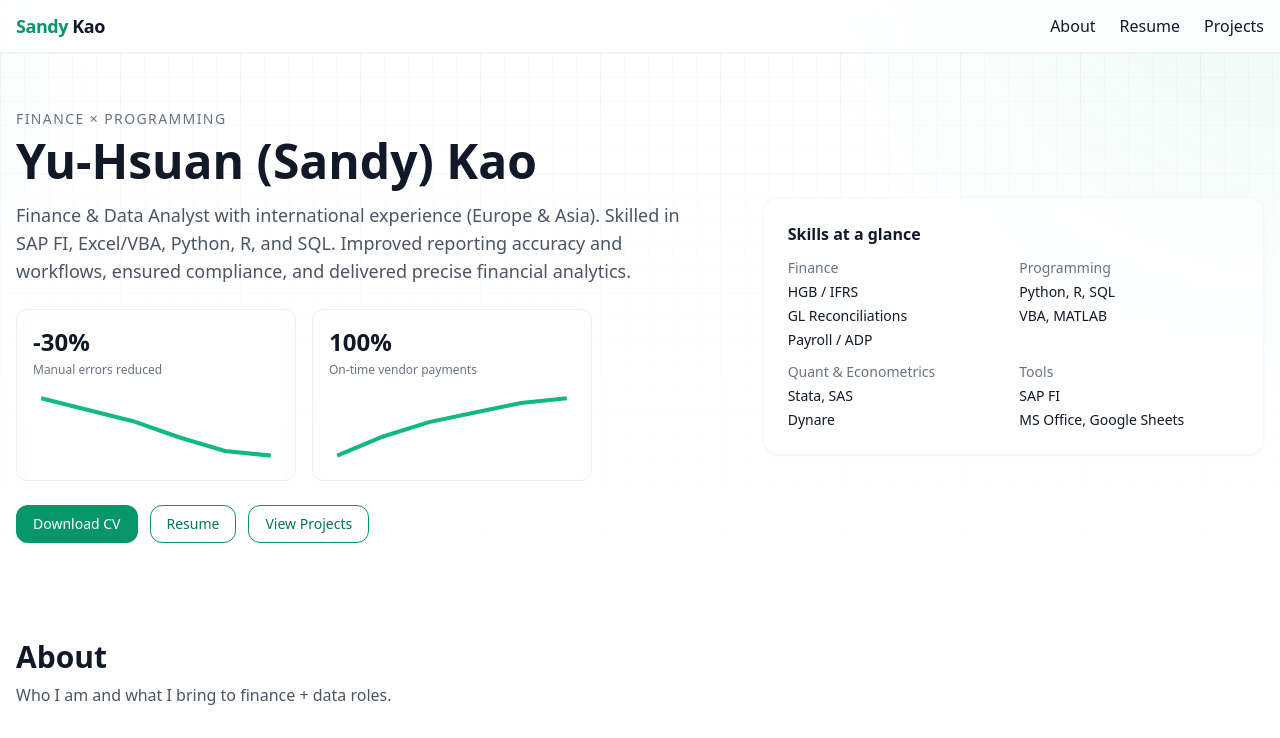
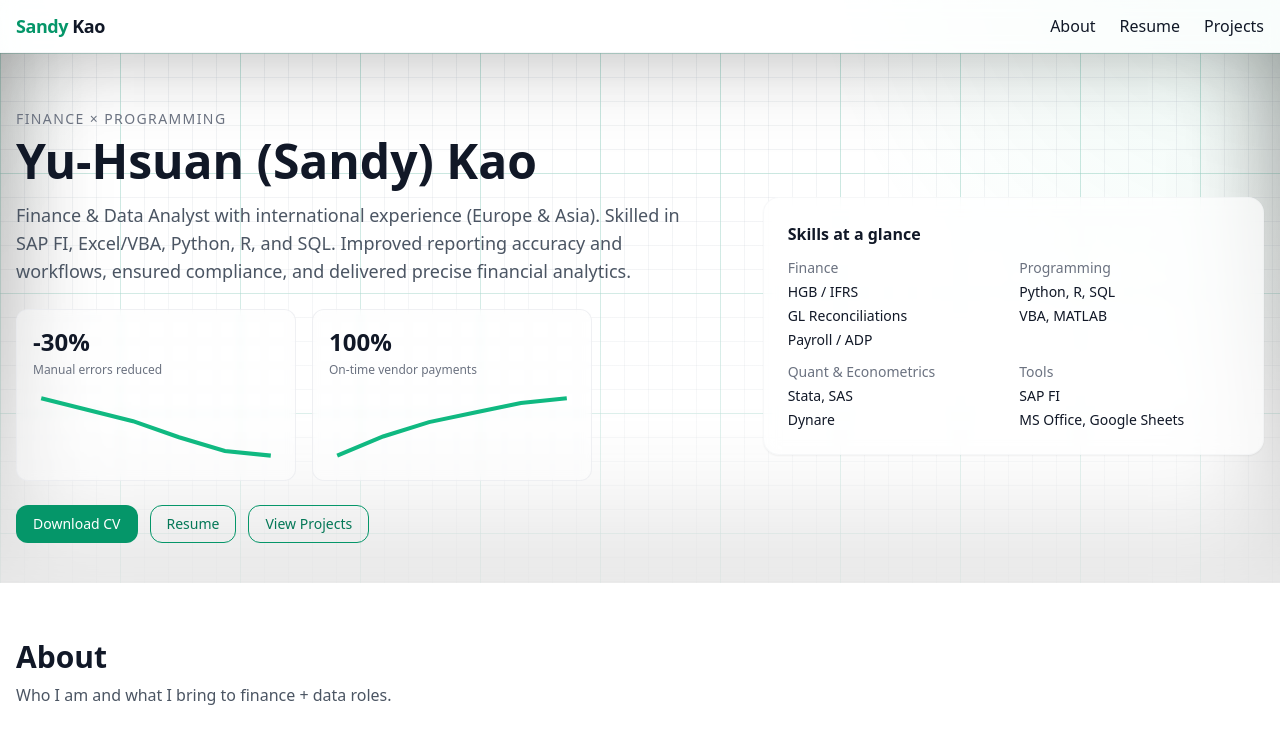
Before and after one commit to SandyKao0301/SandyKao, a Next.js app: page / in a window 1280 px wide. Shown: the top 738 px of the page. Built offline with nearby package versions, Linux system fonts and the light colour scheme.

Commit message:
Update BlueprintFX.tsx

```diff
--- a/components/BlueprintFX.tsx
+++ b/components/BlueprintFX.tsx
@@ -1,24 +1,56 @@
 "use client";
 
-export default function BlueprintFX() {
+type Variant = "subtle" | "medium" | "bold";
+type Props = { variant?: Variant; fullBleed?: boolean };
+
+export default function BlueprintFX({ variant = "bold", fullBleed = true }: Props) {
+  // presets to control visibility
+  const presets: Record<Variant, { fine: number; coarse: number; outer: string; mask: string; vignette: string }> = {
+    subtle: {
+      fine: 0.10,   // small grid line alpha
+      coarse: 0.14, // large grid line alpha (emerald tint)
+      outer: "opacity-60 dark:opacity-45",
+      mask: "linear-gradient(to bottom, rgba(0,0,0,0.85), rgba(0,0,0,0.35) 45%, transparent)",
+      vignette: "inset 0 0 60px rgba(0,0,0,.18), inset 0 -40px 80px rgba(0,0,0,.22)",
+    },
+    medium: {
+      fine: 0.16,
+      coarse: 0.20,
+      outer: "opacity-85 dark:opacity-70",
+      mask: "linear-gradient(to bottom, rgba(0,0,0,0.90), rgba(0,0,0,0.50) 55%, rgba(0,0,0,0.15))",
+      vignette: "inset 0 0 80px rgba(0,0,0,.22), inset 0 -50px 90px rgba(0,0,0,.28)",
+    },
+    bold: {
+      fine: 0.22,
+      coarse: 0.26,
+      outer: "opacity-100 dark:opacity-90",
+      mask: "linear-gradient(to bottom, rgba(0,0,0,0.92), rgba(0,0,0,0.58) 60%, rgba(0,0,0,0.22))",
+      vignette: "inset 0 0 95px rgba(0,0,0,.26), inset 0 -60px 110px rgba(0,0,0,.32)",
+    },
+  };
+
+  const cfg = presets[variant];
+  const pos = fullBleed
+    ? "absolute inset-y-0 left-1/2 -translate-x-1/2 w-screen h-full"
+    : "absolute inset-0";
+
   return (
     <div
       aria-hidden
-      className="absolute inset-0 -z-10 pointer-events-none opacity-60 dark:opacity-40"
+      className={`${pos} -z-10 pointer-events-none ${cfg.outer}`}
       style={{
-        background:
-          `
-          linear-gradient(rgba(127,127,127,0.08) 1px, transparent 1px),
-          linear-gradient(90deg, rgba(127,127,127,0.08) 1px, transparent 1px),
-          linear-gradient(rgba(16,185,129,0.10) 1px, transparent 1px),
-          linear-gradient(90deg, rgba(16,185,129,0.10) 1px, transparent 1px)
-          `,
+        background: `
+          /* fine gray grid */
+          linear-gradient(rgba(180,190,200,${cfg.fine}) 1px, transparent 1px),
+          linear-gradient(90deg, rgba(180,190,200,${cfg.fine}) 1px, transparent 1px),
+          /* coarse emerald grid */
+          linear-gradient(rgba(16,185,129,${cfg.coarse}) 1px, transparent 1px),
+          linear-gradient(90deg, rgba(16,185,129,${cfg.coarse}) 1px, transparent 1px)
+        `,
         backgroundSize: "24px 24px, 24px 24px, 120px 120px, 120px 120px",
-        backgroundPosition: "0 0, 0 0, 0 0, 0 0",
-        maskImage:
-          "linear-gradient(to bottom, rgba(0,0,0,0.8), rgba(0,0,0,0.3) 40%, transparent)",
-        WebkitMaskImage:
-          "linear-gradient(to bottom, rgba(0,0,0,0.8), rgba(0,0,0,0.3) 40%, transparent)",
+        WebkitMaskImage: cfg.mask,
+        maskImage: cfg.mask,
+        boxShadow: cfg.vignette,
       }}
     />
   );
```
